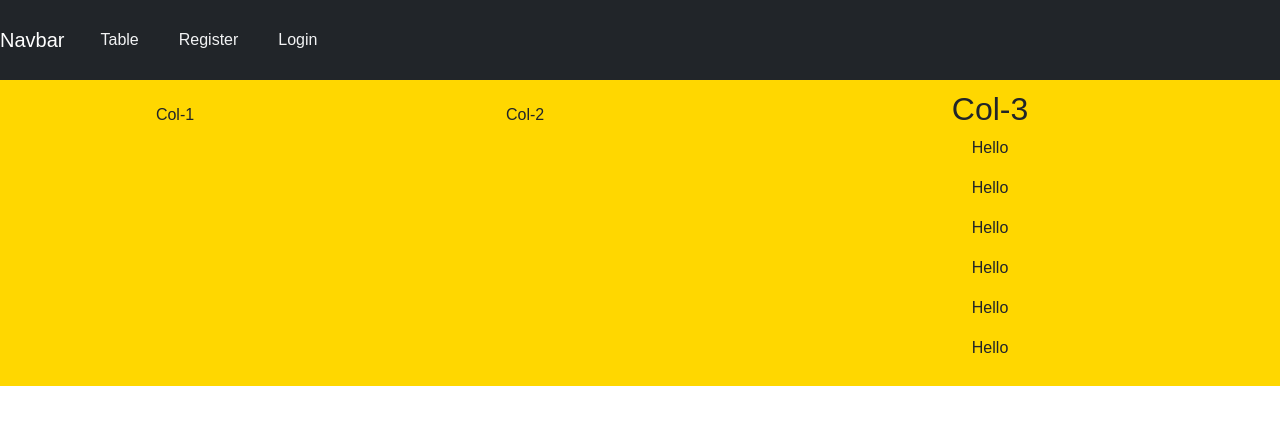
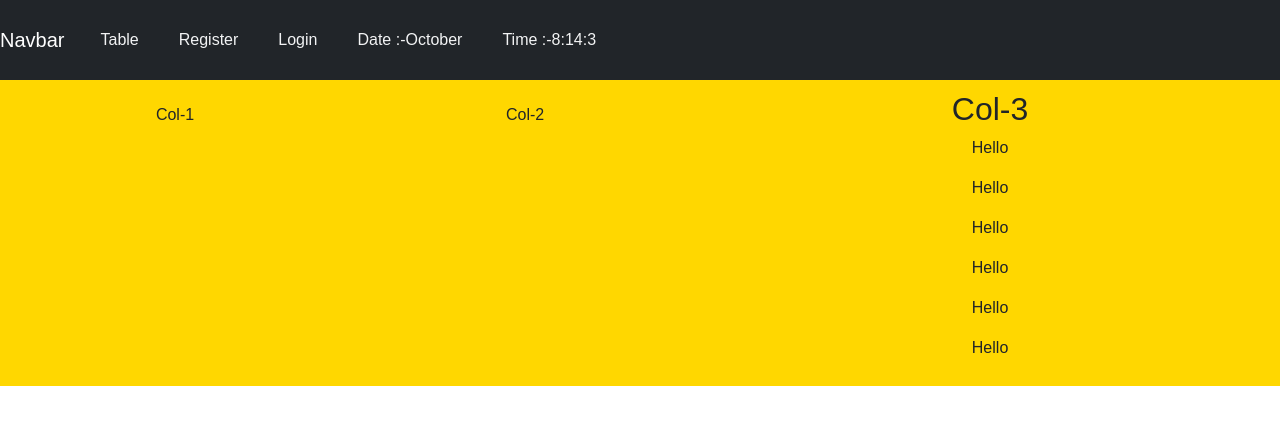
Before and after one commit to ajaykumar1071999/E-Commerce, a React (Create React App) app: page / in a window 1280 px wide. Shown: the top 424 px of the page. Built offline with nearby package versions, Linux system fonts and the light colour scheme.

Commit message:
Date Get

```diff
--- a/src/Components/Head/Head.js
+++ b/src/Components/Head/Head.js
@@ -1,6 +1,27 @@
 import { Navbar, Nav } from "react-bootstrap";
 import { Link } from "react-router-dom";
 function Head() {
+  const months = [
+    "January",
+    "February",
+    "March",
+    "April",
+    "May",
+    "June",
+    "July",
+    "August",
+    "September",
+    "October",
+    "November",
+    "December"
+  ];
+  const date = new Date();
+  const month = months[date.getMonth()];
+  const showTime =
+    date.getHours() + ":" + date.getMinutes() + ":" + date.getSeconds();
+  const showDate =
+    date.getDate() + ":" + date.getMonth() + ":" + date.getFullYear();
+
   return (
     <div>
       <Navbar bg="dark" variant="dark">
@@ -10,6 +31,8 @@ function Head() {
 
           <Link to="/Register">Register</Link>
           <Link to="/Login">Login</Link>
+          <Link> Date :-{month}</Link>
+          <Link> Time :-{showTime}</Link>
         </Nav>
       </Navbar>
     </div>
```
